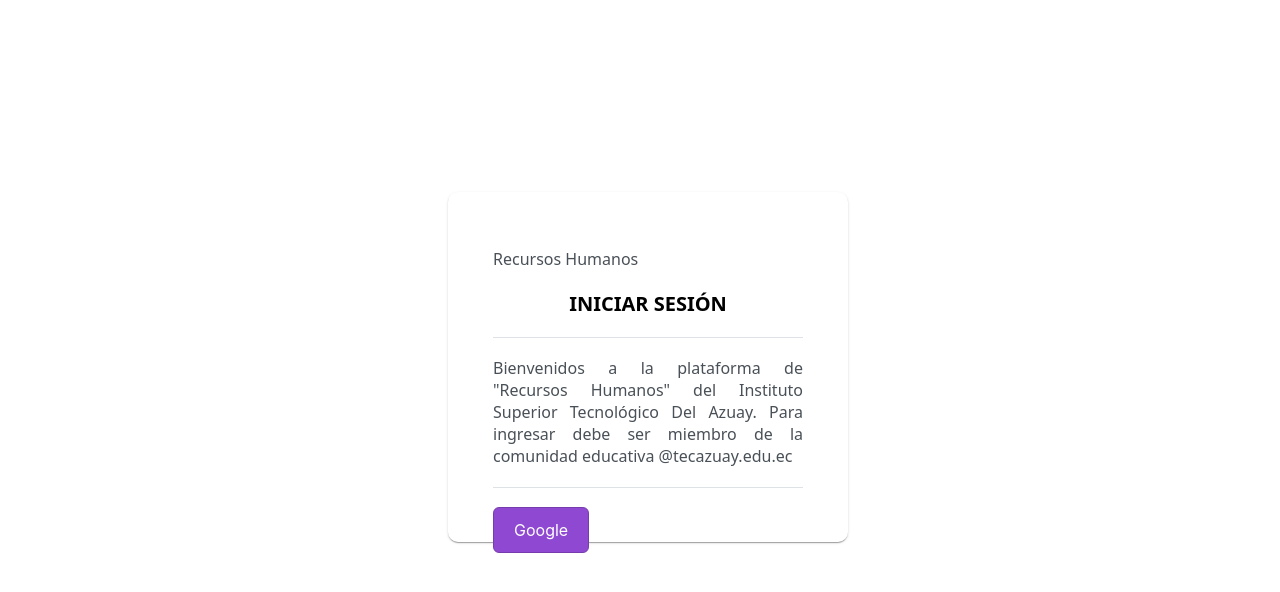
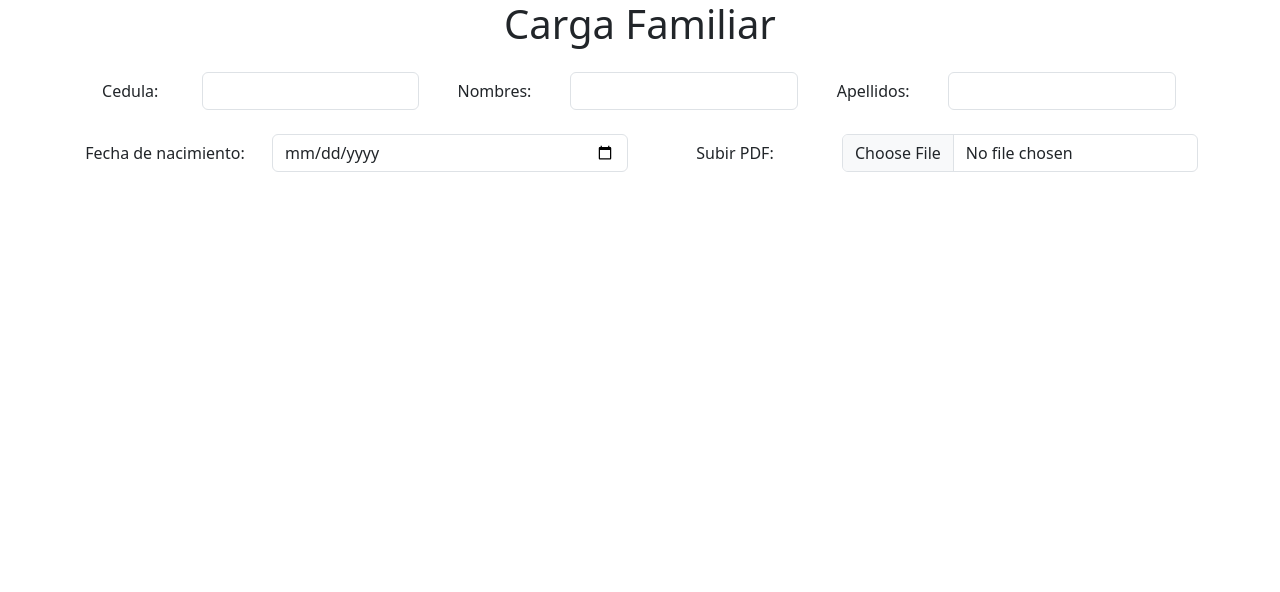
Before and after one commit to Alexcuenca12/talento-humano, a React (Create React App) app: page / in a window 1280 px wide. Shown: the top 592 px of the page. Built offline with nearby package versions, Linux system fonts and the light colour scheme.

Commit message:
CargaFamiliar
Primera parte de la carga familiar, ademas de la integracion de bootstrap en el index

```diff
--- a/package.json
+++ b/package.json
@@ -12,6 +12,7 @@
     "@types/react-dom": "^18.2.4",
     "@types/react-router-dom": "^5.3.3",
     "axios": "^1.3.4",
+    "bootstrap": "^5.3.0",
     "primeicons": "^6.0.1",
     "primereact": "^9.3.1",
     "react": "^18.2.0",
--- a/src/App.tsx
+++ b/src/App.tsx
@@ -2,10 +2,13 @@
 import logo from './logo.svg';
 import './App.css';
 import Login from './views/Login/LoginContext';
+import CargaFamiliar from "./views/CargaFamiliar/CargaFamiliar";
+
+import 'bootstrap/dist/css/bootstrap.css';
 
 function App() {
   return (
-  <Login/>
+  <CargaFamiliar/>
   );
 }
 
--- /dev/null
+++ b/src/views/CargaFamiliar/CargaFamiliar.tsx
@@ -0,0 +1,58 @@
+import React from 'react'
+
+export default function CargaFamiliar() {
+    return (
+        <div>
+
+            <h1 className="text-center mb-4 ">Carga Familiar</h1>
+            <div className="container text-center">
+                <div className="row row-cols-auto mb-4">
+                    <div className="col">
+                        <div className="form-group row">
+                            <label htmlFor="cedula" className="col-sm col-form-label">Cedula:</label>
+                            <div className="col-sm-8">
+                                <input type="text" className="form-control" id="cedula" />
+                            </div>
+
+                        </div>
+                    </div>
+                    <div className="col">
+                        <div className="form-group row">
+                            <label htmlFor="nombres" className="col-sm col-form-label">Nombres: </label>
+                            <div className="col-sm-8">
+                                <input type="text" className="form-control" id="nombres" />
+                            </div>
+                        </div>
+                    </div>
+                    <div className="col">
+                        <div className="form-group row">
+                            <label htmlFor="input3" className="col-sm col-form-label">Apellidos: </label>
+                            <div className="col-sm-8">
+                                <input type="text" className="form-control" id="input3" />
+                            </div>
+                        </div>
+                    </div>
+                </div>
+                <div className="row">
+                    <div className="col">
+                        <div className="form-group row">
+                            <label htmlFor="fecha" className="col-sm col-form-label">Fecha de nacimiento: </label>
+                            <div className="col-sm-8">
+                            <input type="date" className="form-control" id="fecha" />
+                            </div>
+                        </div>
+                    </div>
+                    <div className="col">
+                        <div className="form-group row">
+                            <label htmlFor="archivo" className="col-sm col-form-label">Subir PDF: </label>
+                            <div className="col-sm-8">
+                            <input type="file" className="form-control" id="archivo" />
+                            </div>
+                        </div>
+                    </div>
+                </div>
+            </div>
+
+        </div>
+    )
+}
```
Also changed, not shown: 1 other file (tests, documents, lock files or other folders).
